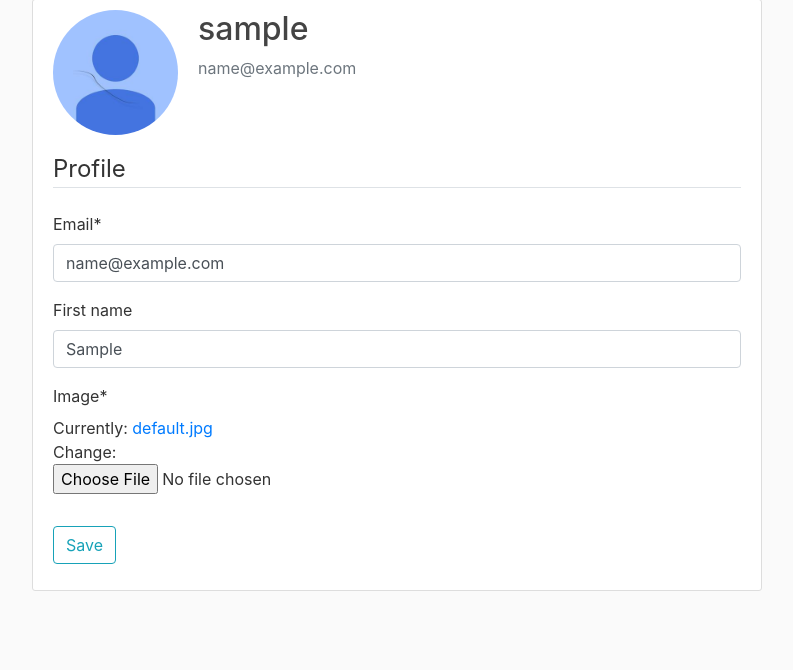
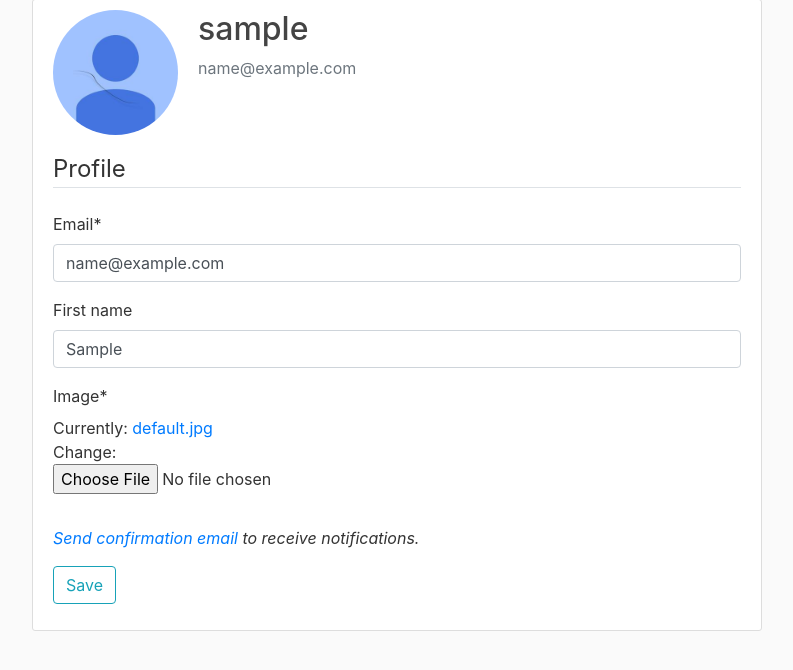
Before and after one commit to soft-eng-practicum/RosterSniper, a Django app: page /profile/ in a window 1280 px wide. Shown: the part 71-741 px from the top of the page, without its empty margins (243-1036 px from the left). Run offline with Django 3.2, Linux system fonts and the light colour scheme; the visitor is signed in with stand-in values (Sample User, id 1); some libraries are stand-ins or nearby versions.

Commit message:
changed email verification to allow user login without verified email

```diff
--- a/roster_sniper/core/static/main.css
+++ b/roster_sniper/core/static/main.css
@@ -49,3 +49,7 @@ h1, h2, h3, h4, h5, h6 {
   background-color: #85C446;
   border-color: #85C446;
 }
+
+.italic {
+    font-style: italic;
+}
--- a/roster_sniper/roster_sniper/static/main.css
+++ b/roster_sniper/roster_sniper/static/main.css
@@ -49,3 +49,7 @@ h1, h2, h3, h4, h5, h6 {
   background-color: #85C446;
   border-color: #85C446;
 }
+
+.italic {
+    font-style: italic;
+}
--- a/roster_sniper/roster_sniper/urls.py
+++ b/roster_sniper/roster_sniper/urls.py
@@ -29,6 +29,7 @@ urlpatterns = [
     path('profile/', user_views.profile, name='profile'),
     url(r'^activate/(?P<uidb64>[0-9A-Za-z_\-]+)/(?P<token>[0-9A-Za-z]{1,13}-[0-9A-Za-z]{1,20})/$',
             user_views.activate, name='activate'),
+    path('send-verification', user_views.send_verification, name='send-verification'),
     path('login/',
         auth_views.LoginView.as_view(template_name='login.html'),
         name='login'),
--- a/roster_sniper/users/models.py
+++ b/roster_sniper/users/models.py
@@ -11,7 +11,7 @@ class Profile(models.Model):
 	image = models.ImageField(default='default.jpg', upload_to='profile_pics')
 	school = models.CharField(max_length=50, blank=True)
 
-	emailConfirmed = models.BooleanField(default=True)
+	emailConfirmed = models.BooleanField(default=False)
 
 	emailNotify = models.BooleanField(default=True)
 	emailUnsubID = models.UUIDField(default=uuid.uuid4)
--- a/roster_sniper/users/templates/profile.html
+++ b/roster_sniper/users/templates/profile.html
@@ -19,6 +19,9 @@
 				{{ u_form|crispy }}
 				{{ p_form|crispy }}
 			</fieldset>
+            {% if not user.profile.emailConfirmed %}
+            <p class="italic"><a href="{% url 'send-verification' %}">Send confirmation email</a> to receive notifications.</p>
+            {% endif %}
 			<div class="form-group">
 				<button class="btn btn-outline-info" type="submit">Save</button>
 			</div>
--- a/roster_sniper/users/templates/verification_email.txt
+++ b/roster_sniper/users/templates/verification_email.txt
@@ -3,5 +3,5 @@ Hi {{ name }},
 
 Please follow the link to confirm your registration:
 
-http://{{ hostname }}{% url 'activate' uidb64=uid token=token %}
+{{ link }}
 {% endautoescape %}
--- a/roster_sniper/users/views.py
+++ b/roster_sniper/users/views.py
@@ -18,38 +18,46 @@ def register(request):
     if request.method == 'POST':
         form = MyUserCreationForm(request.POST)
         if form.is_valid():
-            user = form.save(commit=False)
-            user.is_active = False
-            user.save()
-            context = {
-                'name': form.cleaned_data.get('first_name') or form.cleaned_data.get('username'),
-                'hostname': 'rsniper.shitchell.com',
-                'uid': urlsafe_base64_encode(force_bytes(user.pk)),
-                'token': account_activation_token.make_token(user)
-            }
-            email_text = get_template('verification_email.txt')
-            email_html = get_template('verification_email.html')
-            email_text = email_text.render(context)
-            email_html = email_html.render(context)
+            form.save()
 
-            subject = f"Verify your Roster Sniper account"
-            addr_to = form.cleaned_data.get('email')
-            addr_from = "Roster Sniper <no-reply@shitchell.com>"
-            msg = EmailMultiAlternatives(subject, email_text, addr_from, [addr_to])
-            msg.attach_alternative(email_html, "text/html")
-            msg.send()
+            new_user = authenticate(username=form.cleaned_data['username'],
+                                    password=form.cleaned_data['password1'])
+            send_email_verification(new_user)
 
+            login(request, new_user)
             messages.info(request, 'Thanks for registering. Please confirm your email to continue.')
-            return redirect('login')
-            #new_user = authenticate(username=form.cleaned_data['username'],
-            #                        password=form.cleaned_data['password1'])
-
-            #login(request, new_user)
-            #return redirect('add_course')
+            return redirect('profile')
     else:
         form = MyUserCreationForm()
 
     return render(request, 'register.html', {'form': form})
+
+def generate_verification_uri(user):
+    uid = urlsafe_base64_encode(force_bytes(user.pk))
+    token = account_activation_token.make_token(user)
+    return f"http://rsniper.shitchell.com/activate/{uid}/{token}"
+
+def send_verification(request):
+    send_email_verification(request.user)
+    messages.info(request, 'A verification email has been sent.')
+    return redirect('profile')
+
+def send_email_verification(user):
+    context = {
+        'name': user.first_name or user.username,
+        'link': generate_verification_uri(user)
+    }
+    email_text = get_template('verification_email.txt')
+    email_html = get_template('verification_email.html')
+    email_text = email_text.render(context)
+    email_html = email_html.render(context)
+
+    subject = f"Verify your Roster Sniper account"
+    addr_to = user.email
+    addr_from = "Roster Sniper <no-reply@shitchell.com>"
+    msg = EmailMultiAlternatives(subject, email_text, addr_from, [addr_to])
+    msg.attach_alternative(email_html, "text/html")
+    msg.send()
 
 # https://medium.com/@frfahim/django-registration-with-confirmation-email-bb5da011e4ef
 def activate(request, uidb64, token):
@@ -60,6 +68,7 @@ def activate(request, uidb64, token):
         user = None
     if user is not None and account_activation_token.check_token(user, token):
         user.is_active = True
+        user.profile.emailConfirmed = True
         user.save()
         login(request, user)
         messages.info(request, 'Your email address has been verified!')
@@ -74,6 +83,8 @@ def profile(request):
         p_form = ProfileUpdateForm(request.POST, request.FILES, instance=request.user.profile)
 
         if u_form.is_valid() and p_form.is_valid():
+            if 'email' in u_form.changed_data:
+                request.user.profile.emailConfirmed = False
             u_form.save()
             p_form.save()
             messages.success(request, 'Your account has been updated.')
```
Also changed, not shown: roster_sniper/send_notifications.py (+20 -19 lines), roster_sniper/users/templates/verification_email.html (+3 -11 lines).
